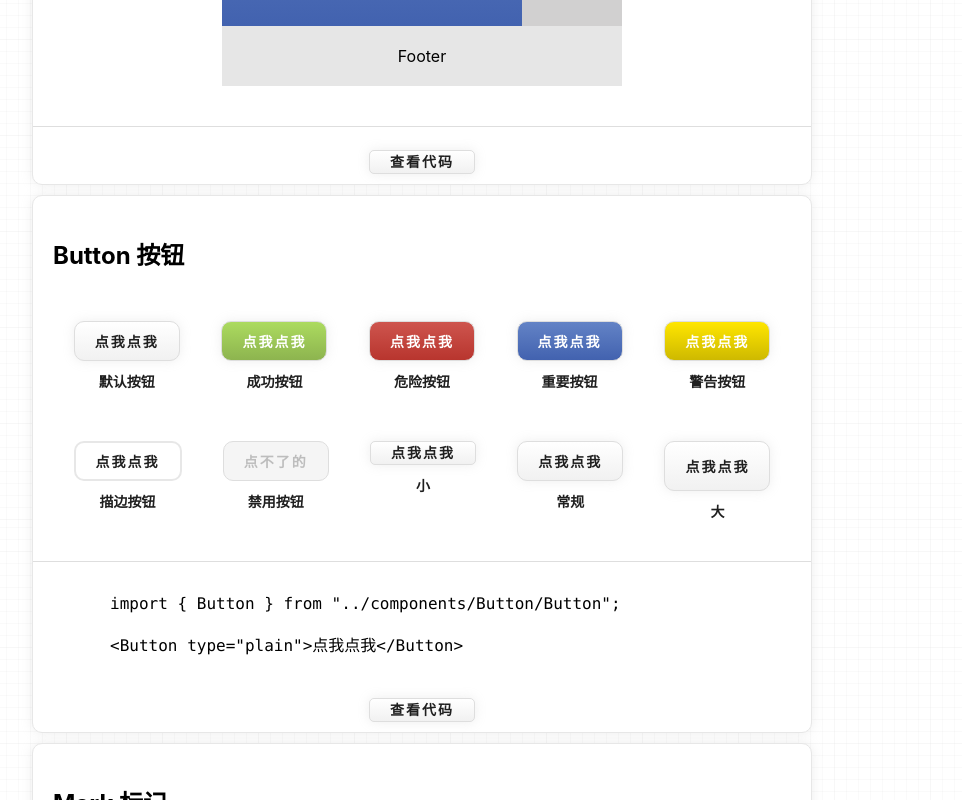
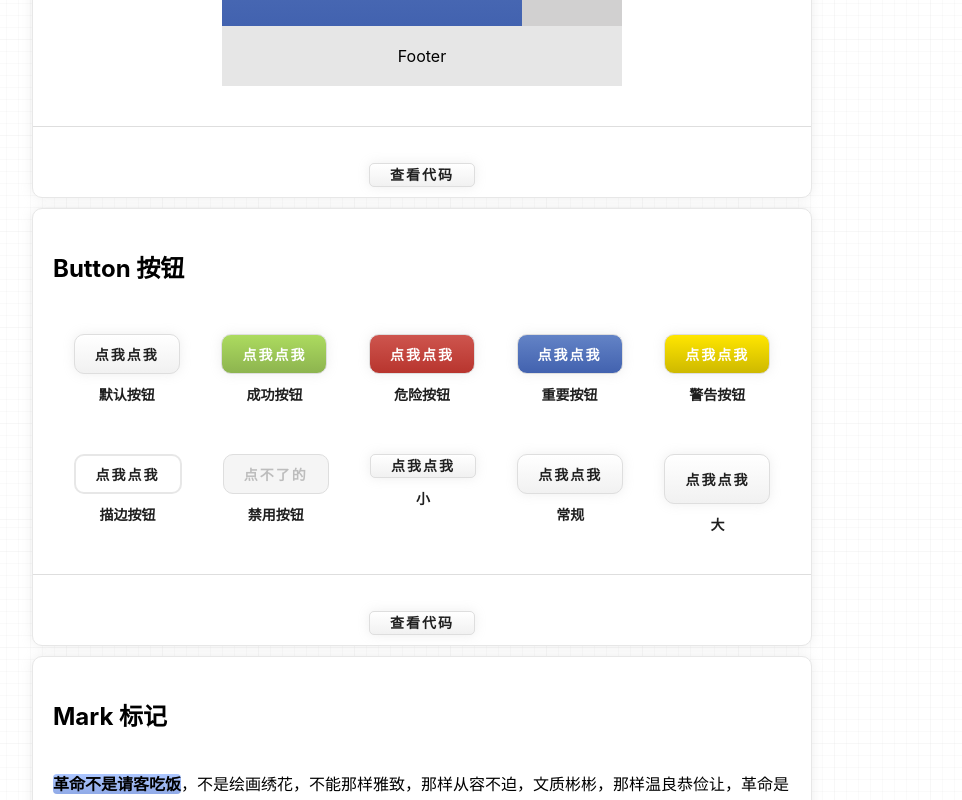
Before and after one commit to undefine4080/Wood-UI-React, a React (Vite) app: page / in a window 1280 px wide. Shown: the part 1080-1880 px from the top of the page, without its empty margins (318-1280 px from the left). Built offline with nearby package versions, Linux system fonts and the light colour scheme; a small style sheet from the web is missing.

Commit message:
feat: 预览页面增加代码示例

```diff
--- a/src/base/introComponent.tsx
+++ b/src/base/introComponent.tsx
@@ -1,4 +1,4 @@
-import { useEffect } from "react";
+import { useEffect, useState } from "react";
 import { Button } from "../components/Button/Button";
 
 export function IntroComponent ( props: any ) {
@@ -6,12 +6,24 @@ export function IntroComponent ( props: any ) {
     useEffect( () => {
         document.querySelectorAll( "pre code" ).forEach( block => {
             try {
+
                 hljs.highlightBlock( block );
             } catch ( e ) {
                 console.log( e );
             }
         } );
     }, [] );
+
+    const [ codeHeight, setCodeHeight ] = useState( '0px' );
+
+    const switchCodePanel = () => {
+        debugger;
+        if ( codeHeight === 'max-content' ) {
+            setCodeHeight( '0px' );
+        } else {
+            setCodeHeight( 'max-content' );
+        }
+    };
 
     return (
         <article className="intro__container" id={ position }>
@@ -33,12 +45,11 @@ export function IntroComponent ( props: any ) {
                 } ) }
             </section>
 
-            <section className="intro__code">
-                <pre>
-                    <code>{ code }</code>
+            <section className="intro__code" >
+                <pre style={ { overflow: 'hidden', height: codeHeight } }>
+                    <code style={ { backgroundColor: '#dfefdd' } }>{ code }</code>
                 </pre>
-
-                <p className="intro__code--title"><Button type="plain" size="small">查看代码</Button></p>
+                <p className="intro__code--title"><Button type="plain" size="small" onClick={ switchCodePanel }>查看代码</Button></p>
             </section>
         </article>
     );
```
